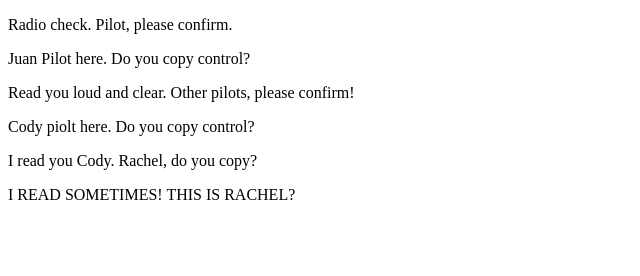
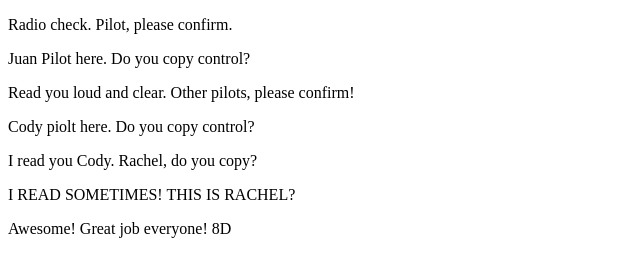
Before and after one commit to SensibleSidekick/communication-log-control, a plain HTML site: page index.html in a window 1280 px wide. Shown: the whole page, without its empty margins (0-640 px from the left). Drawn offline with Linux system fonts and the light colour scheme.

```diff
--- a/index.html
+++ b/index.html
@@ -7,5 +7,6 @@
       <p>Cody piolt here. Do you copy control?</p>
       <p> I read you Cody. Rachel, do you copy?</p>
       <p> I READ SOMETIMES! THIS IS RACHEL?</p>
+      <p>Awesome! Great job everyone! 8D</p>
    </body>
 </html>
```
